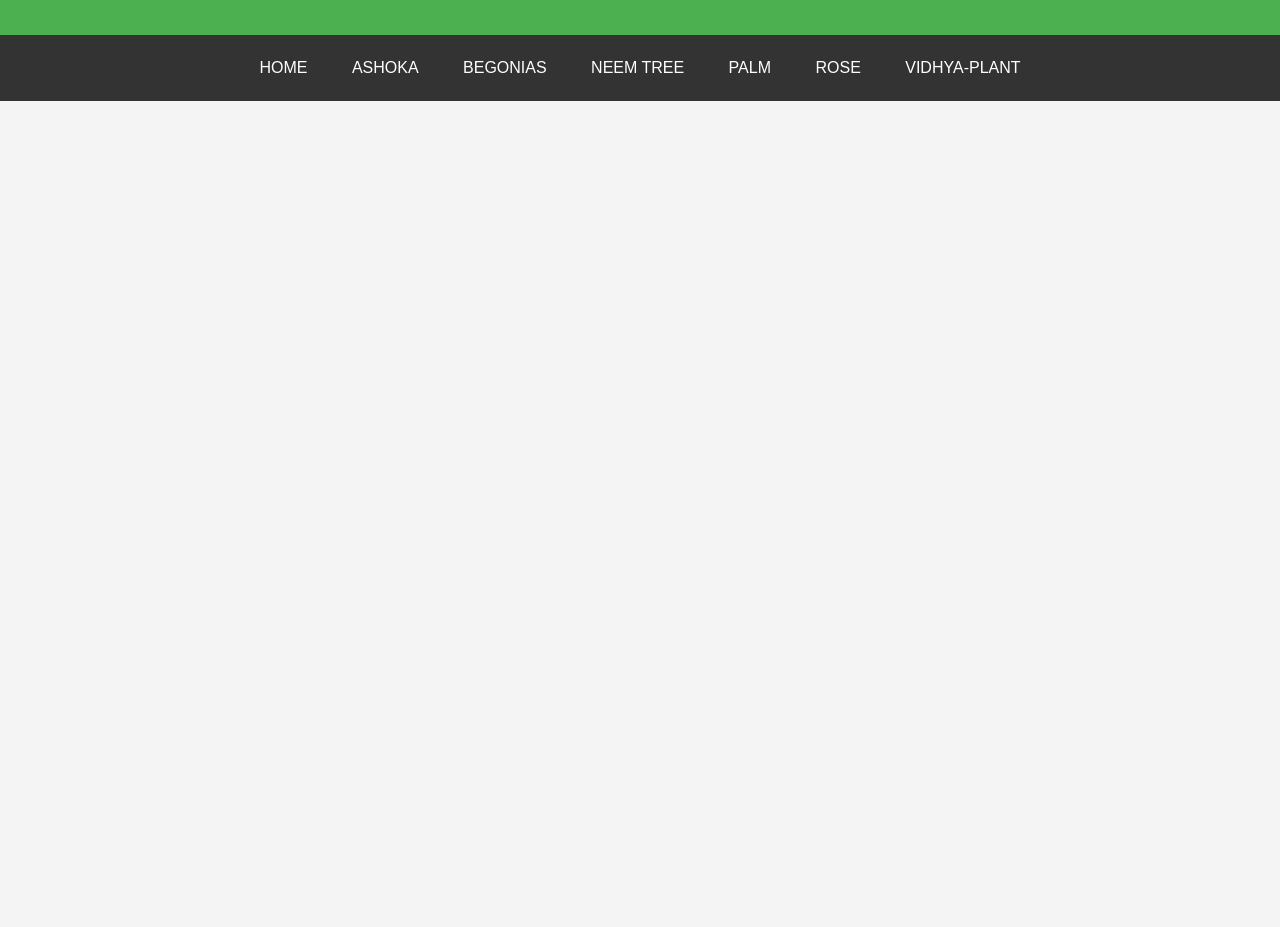
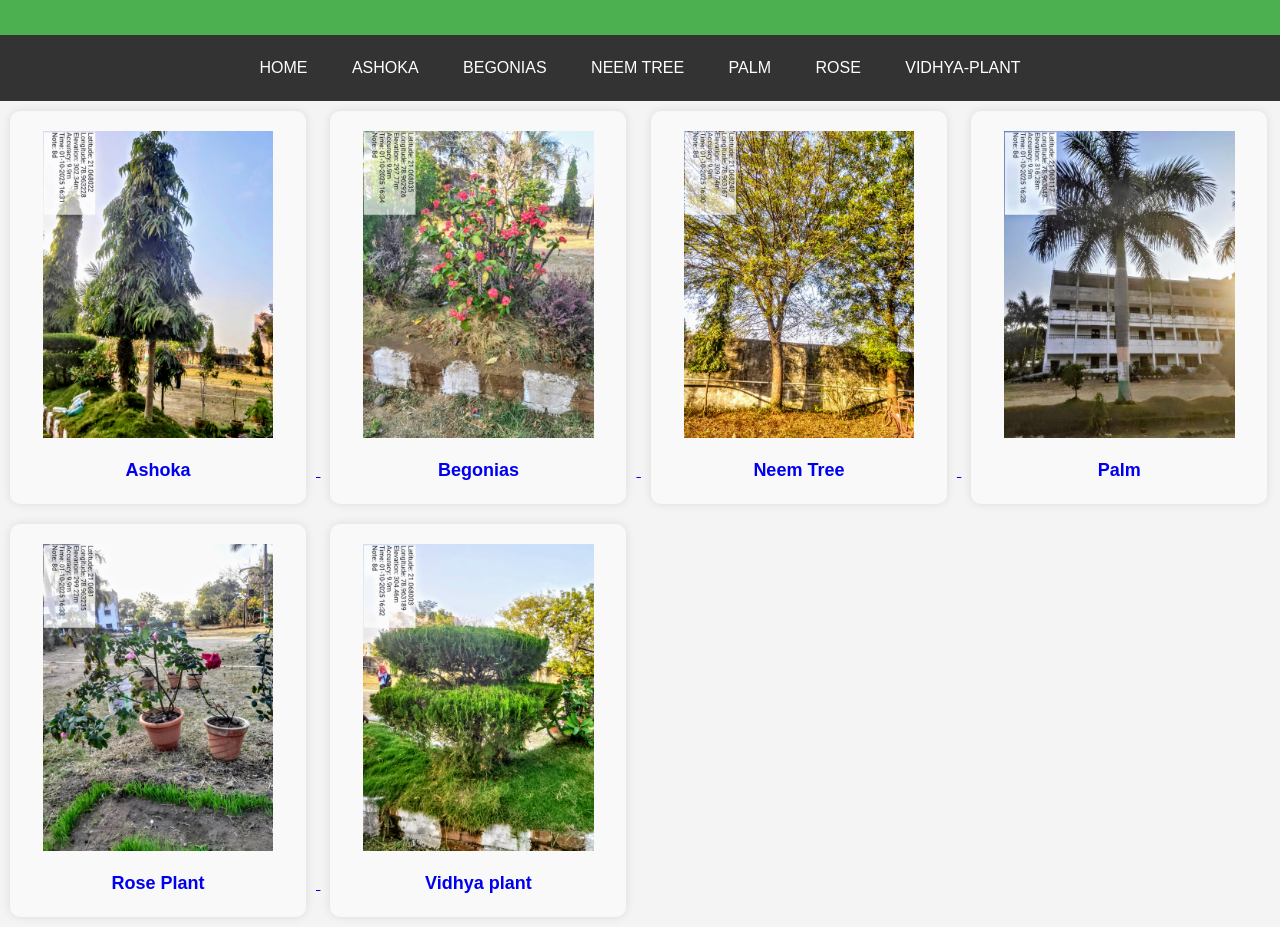
Before and after one commit to shubh19m/Virtual-Herbal-Garden, a plain HTML site: page campus.html in a window 1280 px wide. Shown: the part 77-1004 px from the top of the page. Before the commit the page ends 800 px from the top, so only its background shows below. Drawn offline with Linux system fonts and the light colour scheme.

Commit message:
campus update

```diff
--- /dev/null
+++ b/campus.css
@@ -0,0 +1,52 @@
+body {
+    font-family: Arial, sans-serif;
+    margin: 0;
+    padding: 0;
+    background-color: #f4f4f4;
+    color: #333;
+}
+header {
+    background-color: #4CAF50;
+    color: white;
+    text-align: center;
+    padding: 1em 0;
+}
+nav {
+    margin: 0;
+    padding: 10px;
+    background-color: #333;
+    text-align: center;
+
+}
+nav a {
+    color: white;
+    padding: 14px 20px;
+    text-decoration: none;
+    text-transform: uppercase;
+    display: inline-block;
+}
+nav a:hover {
+    background-color: #ddd;
+    color: #333;
+}
+
+img{
+    height: auto;
+    width: 90%;
+    }
+div{
+    height: auto;
+    width:20%;
+    display: inline-block;
+    margin : 10px ;
+
+    background-color: #f9f9f9;
+    padding:20px;
+    padding-bottom: 5px;
+    text-align: center;
+    border-radius: 10px;
+    box-shadow: 0 0 10px rgba(0, 0, 0, 0.1);
+}
+p{
+    font-size: large;
+}
--- a/campus.html
+++ b/campus.html
@@ -5,7 +5,7 @@
     <meta name="viewport" content="width=device-width, initial-scale=1.0">
     <title>Campus</title>
    <link rel="stylesheet" href="/Virtual-Herbal-Garden/vhgscript.js">
-    <link rel="stylesheet" href="/Virtual-Herbal-Garden/style.css">
+    <link rel="stylesheet" href="/Virtual-Herbal-Garden/campus.css">
 </head>
 <body>
     <header>
@@ -22,6 +22,47 @@
 
     </nav>
 
+    <a href="/Virtual-Herbal-Garden/ashoka.html">
+            <div id="Ashoka">
+            <img src="/Virtual-Herbal-Garden/ashok tree.jpg" alt="ashoka plant">
+            <p><b>Ashoka</b></p>
+        </div>
+    </a>
+
+    <a href="/Virtual-Herbal-Garden/begonias.html">
+        <div id="begonia">
+            <img src="/Virtual-Herbal-Garden/begonias.jpg" alt="begonia">
+            <p><b>Begonias</b></p>
+        </div>
+    </a>
+
+    <a href="/Virtual-Herbal-Garden/neemtree.html">
+        <div>
+            <img src="/Virtual-Herbal-Garden/kadulimb.jpg" alt="neem tree">
+            <p><b>Neem Tree</b></p>
+        </div>
+    </a>
+
+    <a href="/Virtual-Herbal-Garden/palm.html">
+        <div>
+            <img src="/Virtual-Herbal-Garden/palm.jpg" alt="">
+            <p><b>Palm</b></p>
+        </div>
+    </a>
+
+    <a href="/Virtual-Herbal-Garden/rose.html">
+        <div >
+            <img src="/Virtual-Herbal-Garden/rose plant.jpg" alt="">
+            <p><b>Rose Plant</b></p>
+        </div>
+    </a>
+
+    <a href="/Virtual-Herbal-Garden/vidhyaplant.html">
+        <div>
+            <img src="/Virtual-Herbal-Garden/vidya tree.jpg" alt="">
+            <p><b>Vidhya plant</b></p>
+        </div>
+    </a>
     <!-- <div class="features" id="Vidhya-plant" >
         <div class="feature-box" >
             <img src="/Virtual-Herbal-Garden/vidya tree.jpg" alt="Vidhya plant">
```
